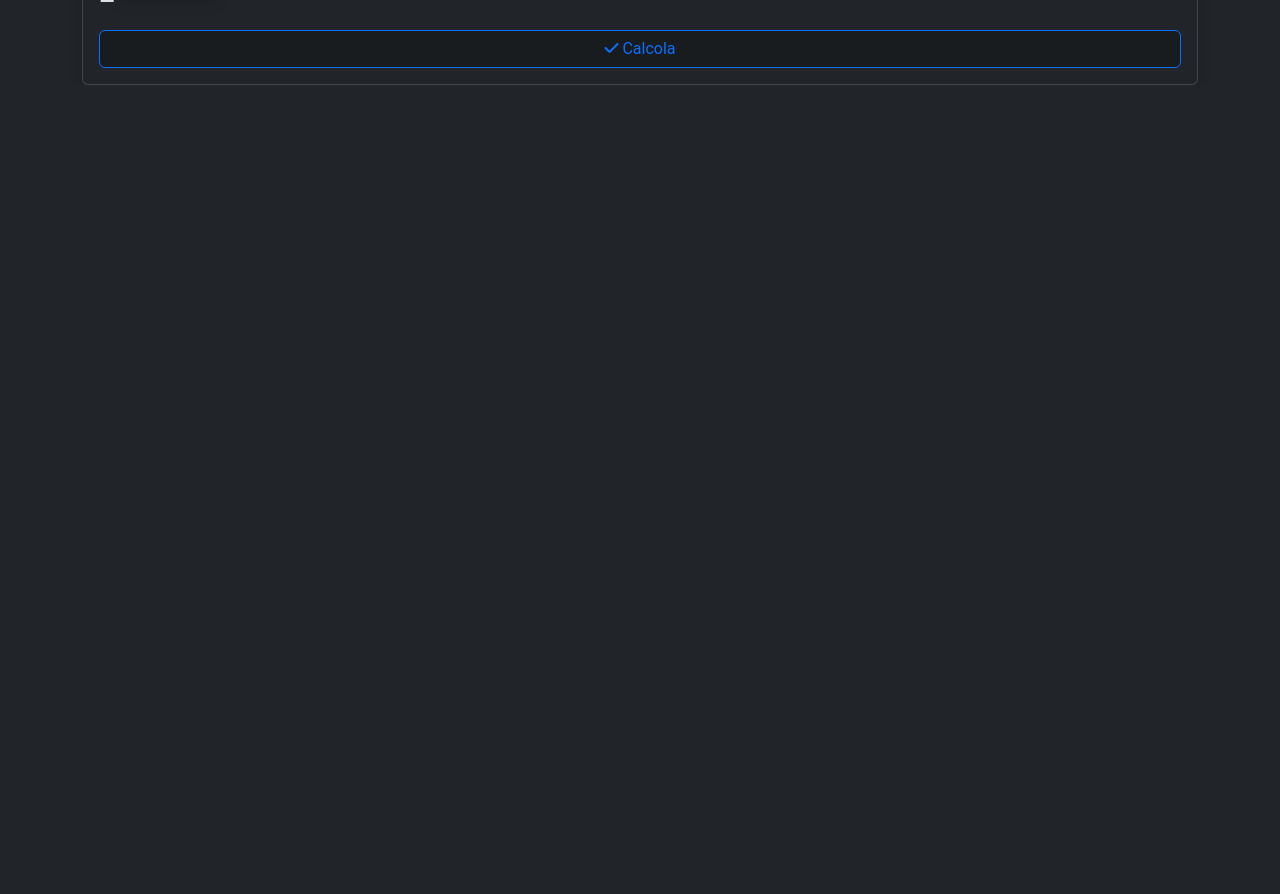
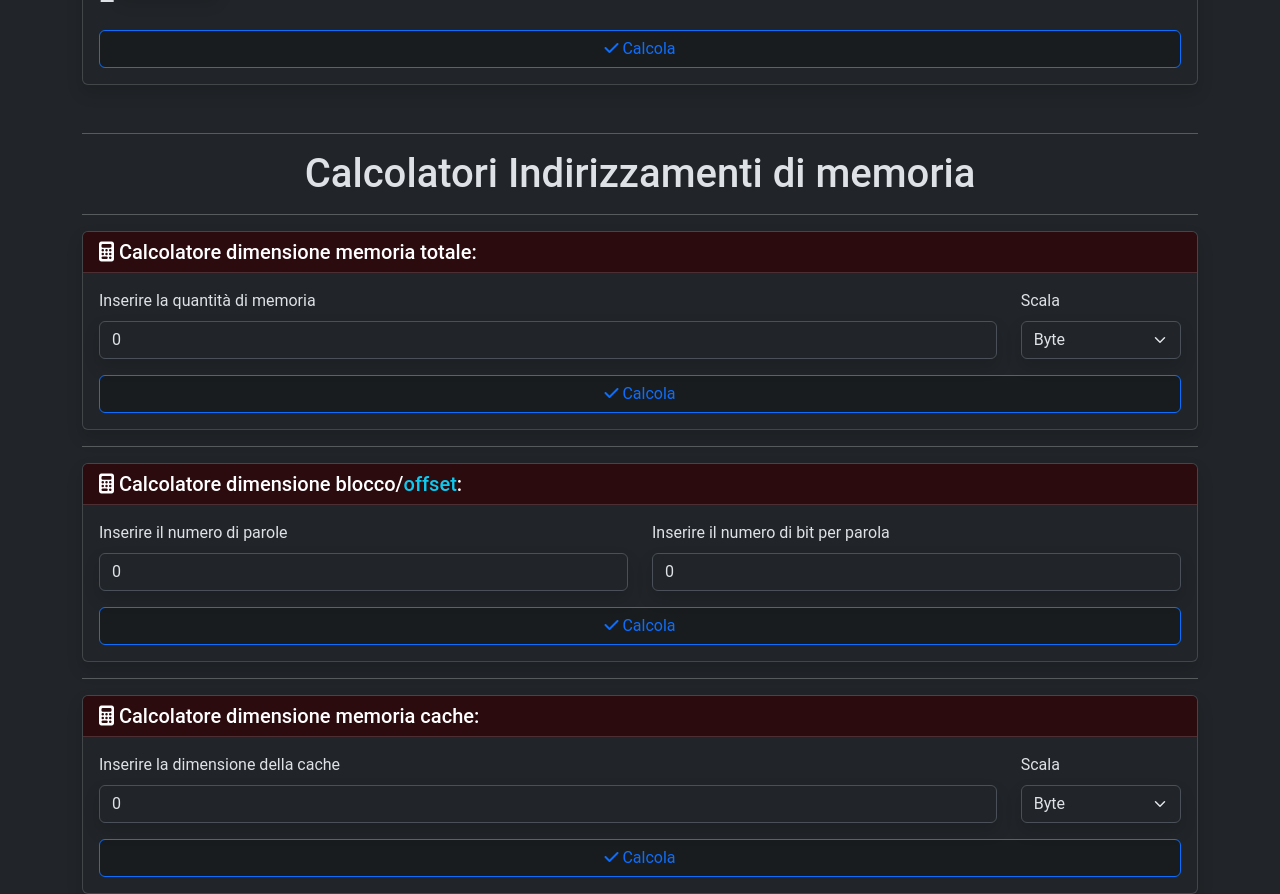
Before and after one commit to GABRYCA/AnonymousGCA-Website, a SvelteKit app: page /utility/ade in a window 1280 px wide. Shown: the part 740-1634 px from the top of the page. Before the commit the page ends 825 px from the top, so only its background shows below. Built offline with nearby package versions, Linux system fonts and the light colour scheme.

Commit message:
Changelogs: - Added some calculators

```diff
--- a/src/routes/utility/ade/+page.svelte
+++ b/src/routes/utility/ade/+page.svelte
@@ -5,8 +5,23 @@
     let result = '';
     let bitInput = 0;
     let byteResult = '';
+    let byteResultOffset = '';
+    let resultCache = '';
+    let resultMemory = '';
     let exponentInput = 0;
     let powerResult = '';
+    let memoryInput = 0;
+    let memoryScale = 'Byte';
+    let wordInput = 0;
+    let cacheInput = 0;
+    let cacheScale = 'Byte';
+
+    const unitPowers = {
+        'Byte': 0,
+        'KB': 10,
+        'MB': 20,
+        'GB': 30
+    };
 
     onMount(() => {
         window.$('[data-bs-toggle="tooltip"]').tooltip();
@@ -34,13 +49,6 @@
     }
 
     function handleSubmit() {
-        const unitPowers = {
-            'Byte': 0,
-            'KB': 10,
-            'MB': 20,
-            'GB': 30
-        };
-
         let power = numberInput !== 0 ? calculatePowerOfTwo(numberInput) : 0;
 
         if (isNaN(power)) {
@@ -80,6 +88,62 @@
             return;
         }
         powerResult = Math.pow(2, exponentInput);
+    }
+
+
+
+    function handleMemorySubmit() {
+        let power = memoryInput !== 0 ? calculatePowerOfTwo(memoryInput) : 0;
+
+        if (isNaN(power)) {
+            resultMemory = power;
+            return;
+        }
+
+        let totalPower = power + unitPowers[memoryScale];
+        let parola = totalPower === 1 ? 'Serve' : 'Servono';
+        let parolaBit = totalPower === 1 ? 'Bit' : 'Bits';
+        resultMemory = `<p class='mt-2 mb-0 fs-3 text-info'>2<sup class='text-warning'>${totalPower}</sup> (${parola} ${totalPower} ${parolaBit})</p>`;
+    }
+
+    function handleBlockSubmit() {
+        let bytes = convertBitsToBytes(bitInput);
+        if (isNaN(bytes)) {
+            byteResultOffset = bytes;
+            return;
+        }
+
+        let powerBytes = 0;
+        while (Math.pow(2, powerBytes) < bytes) {
+            powerBytes++;
+        }
+        if (bytes === 1){
+            powerBytes++;
+        }
+
+        let powerWords = 0;
+        while (Math.pow(2, powerWords) < wordInput) {
+            powerWords++;
+        }
+
+        let totalPower = powerBytes + powerWords;
+        let parola = totalPower === 1 ? 'Basta' : 'Bastano';
+        let parolaBit = totalPower === 1 ? 'Bit' : 'Bits';
+        byteResultOffset = `<p class='mt-2 mb-0 fs-3 text-info'>2<sup class='text-warning'>${totalPower}</sup> (${parola} ${totalPower} ${parolaBit})</p>`;
+    }
+
+    function handleCacheSubmit() {
+        let power = cacheInput !== 0 ? calculatePowerOfTwo(cacheInput) : 0;
+
+        if (isNaN(power)) {
+            resultCache = power;
+            return;
+        }
+
+        let totalPower = power + unitPowers[cacheScale];
+        let parola = totalPower === 1 ? 'Serve' : 'Servono';
+        let parolaBit = totalPower === 1 ? 'Bit' : 'Bits';
+        resultCache = `<p class='mt-2 mb-0 fs-3 text-info'>2<sup class='text-warning'>${totalPower}</sup> (${parola} ${totalPower} ${parolaBit})</p>`;
     }
 </script>
 
@@ -178,3 +242,111 @@
         </div>
     </div>
 </div>
+
+<div class="container mt-5">
+    <hr class="text-light">
+    <p class="h1 text-center">Calcolatori Indirizzamenti di memoria</p>
+    <hr class="text-light">
+
+
+    <div class="card shadow">
+        <div class="card-header bg-danger-subtle text-white">
+            <h5 class="mb-0"><i class="fas fa-calculator"></i> Calcolatore dimensione memoria totale:</h5>
+        </div>
+        <div class="card-body">
+            <form on:submit|preventDefault={handleMemorySubmit}>
+                <div class="row mb-3">
+                    <div class="col-md-10 col-sm-12">
+                        <label for="memoryInput" class="form-label">Inserire la quantità di memoria</label>
+                        <input bind:value={memoryInput} type="number" class="form-control shadow" id="memoryInput" min="0" max="1024" step="2">
+                    </div>
+                    <div class="col-md-2 col-sm-12">
+                        <label for="memoryScale" class="form-label mt-2 mt-md-0">Scala</label>
+                        <select bind:value={memoryScale} class="form-select shadow" id="memoryScale">
+                            <option>Byte</option>
+                            <option>KB</option>
+                            <option>MB</option>
+                            <option>GB</option>
+                        </select>
+                    </div>
+                </div>
+                <button type="submit" class="btn btn-outline-primary bg-black bg-opacity-25 w-100"><i class="fas fa-check"></i> Calcola</button>
+            </form>
+            {#if resultMemory !== ''}
+                <div class="alert alert-info mt-3 mb-0" role="alert">
+                    <h5 class="alert-heading"><i class="fas fa-info-circle"></i> Risultato:</h5>
+                    {@html resultMemory}
+                </div>
+            {/if}
+        </div>
+    </div>
+
+
+
+
+    <hr class="text-light">
+
+    <div class="card shadow">
+        <div class="card-header bg-danger-subtle text-white">
+            <h5 class="mb-0"><i class="fas fa-calculator"></i> Calcolatore dimensione blocco/<span class="text-info">offset</span>:</h5>
+        </div>
+        <div class="card-body">
+            <form on:submit|preventDefault={handleBlockSubmit}>
+                <div class="row mb-3">
+                    <div class="col-md-6 col-sm-12">
+                        <label for="wordInput" class="form-label">Inserire il numero di parole</label>
+                        <input bind:value={wordInput} type="number" class="form-control shadow" id="wordInput" min="0" max="1024" step="2">
+                    </div>
+                    <div class="col-md-6 col-sm-12">
+                        <label for="bitInput" class="form-label mt-2 mt-md-0">Inserire il numero di bit per parola</label>
+                        <input bind:value={bitInput} type="number" class="form-control shadow" id="bitInput" min="0" max="1024" step="2">
+                    </div>
+                </div>
+                <button type="submit" class="btn btn-outline-primary bg-black bg-opacity-25 w-100"><i class="fas fa-check"></i> Calcola</button>
+            </form>
+            {#if byteResultOffset !== ''}
+                <div class="alert alert-info mt-3 mb-0" role="alert">
+                    <h5 class="alert-heading"><i class="fas fa-info-circle"></i> Risultato:</h5>
+                    {@html byteResultOffset}
+                </div>
+            {/if}
+        </div>
+    </div>
+
+
+
+
+    <hr class="text-light">
+
+    <div class="card shadow">
+        <div class="card-header bg-danger-subtle text-white">
+            <h5 class="mb-0"><i class="fas fa-calculator"></i> Calcolatore dimensione memoria cache:</h5>
+        </div>
+        <div class="card-body">
+            <form on:submit|preventDefault={handleCacheSubmit}>
+                <div class="row mb-3">
+                    <div class="col-md-10 col-sm-12">
+                        <label for="cacheInput" class="form-label">Inserire la dimensione della cache</label>
+                        <input bind:value={cacheInput} type="number" class="form-control shadow" id="cacheInput" min="0" max="1024" step="2">
+                    </div>
+                    <div class="col-md-2 col-sm-12">
+                        <label for="cacheScale" class="form-label mt-2 mt-md-0">Scala</label>
+                        <select bind:value={cacheScale} class="form-select shadow" id="cacheScale">
+                            <option>Byte</option>
+                            <option>KB</option>
+                            <option>MB</option>
+                            <option>GB</option>
+                        </select>
+                    </div>
+                </div>
+                <button type="submit" class="btn btn-outline-primary bg-black bg-opacity-25 w-100"><i class="fas fa-check"></i> Calcola</button>
+            </form>
+            {#if resultCache !== ''}
+                <div class="alert alert-info mt-3 mb-0" role="alert">
+                    <h5 class="alert-heading"><i class="fas fa-info-circle"></i> Risultato:</h5>
+                    {@html resultCache}
+                </div>
+            {/if}
+        </div>
+    </div>
+</div>
```
